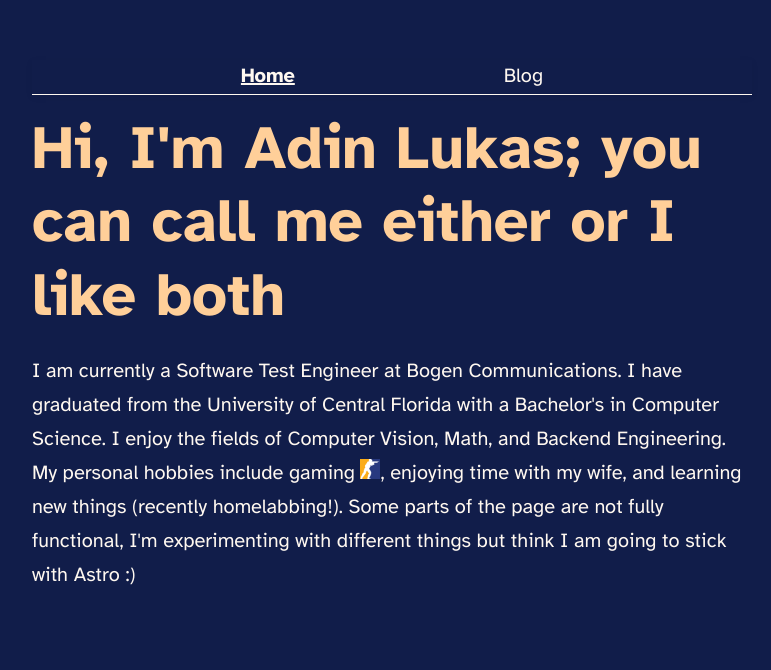
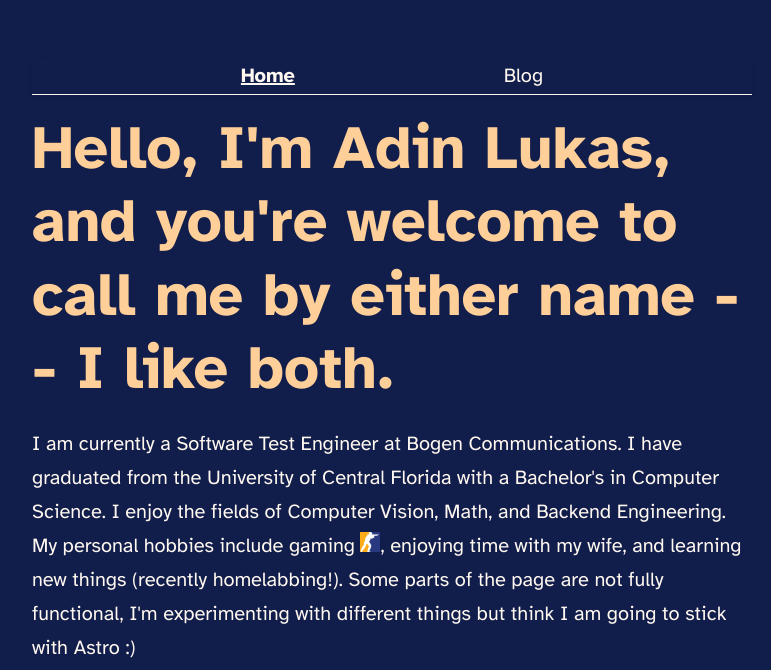
Before and after one commit to Lukeisun/lukeisun.github.io, an Astro site: page / in a window 1280 px wide. Shown: the top 670 px of the page, without its empty margins (248-1019 px from the left). Built offline with nearby package versions, Linux system fonts and the light colour scheme; Astro itself is replaced by a stand-in of ours.

Commit message:
changed wording

```diff
--- a/src/pages/index.astro
+++ b/src/pages/index.astro
@@ -14,8 +14,9 @@ import { CS2, SITE_TITLE, SITE_DESCRIPTION } from '../consts';
 	<body>
 		<main>
 			<Header title={SITE_TITLE} />
-			<h1> Hi, I'm Adin Lukas;
-				you can call me either or I like both</h1>
+			<h1>
+				Hello, I'm Adin Lukas, and you're welcome to call me by either name -- I like both.
+			</h1>
 			<p>
 				I am currently a Software Test Engineer at Bogen Communications.
 				I have graduated from the University of Central Florida with a Bachelor's in Computer Science.
```
